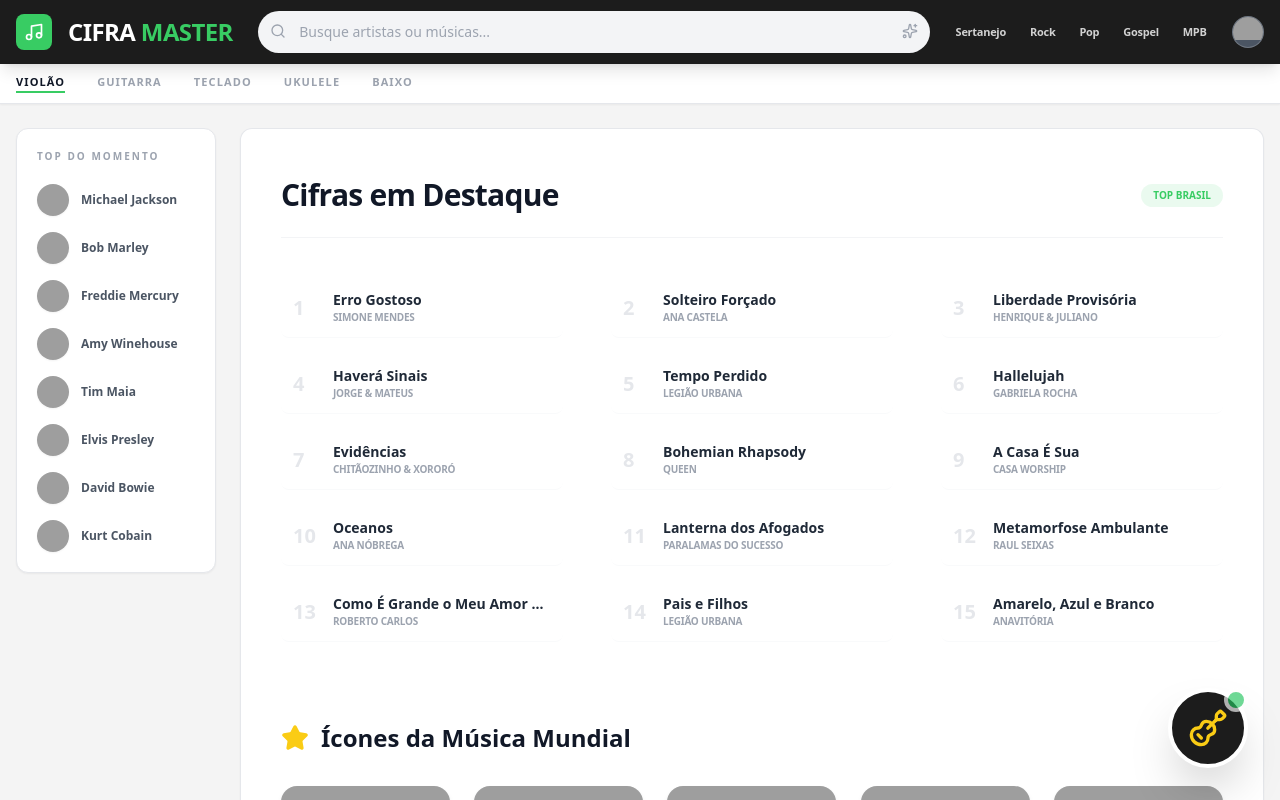
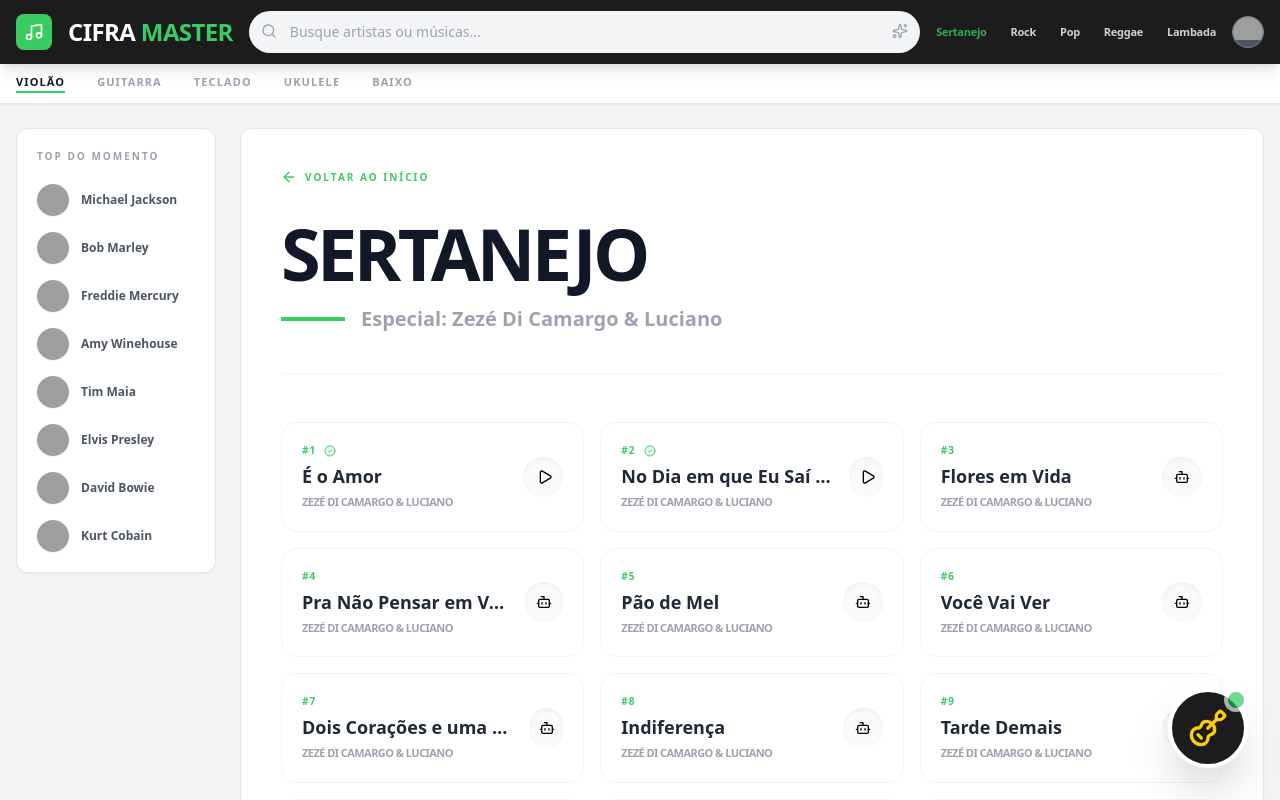
Before and after one commit to thyagomonteiro10/ciframaster, a React (Vite) app: page / in a window 1280 px wide. Both pictures are taken after a click on the button "Sertanejo". Shown: the top 800 px of the page. Built offline with nearby package versions, Linux system fonts and the light colour scheme; grey boxes are pictures that could not be loaded.

Commit message:
feat: Add Zeze Di Camargo & Luciano songs and G#m7 chord
Integrates the first song from Zezé Di Camargo & Luciano, "É o Amor," into the application.
Also includes definitions for the G#m7, C#m7, F#m7, and B7 chords to enhance chord recognition and display capabilities.

```diff
--- a/App.tsx
+++ b/App.tsx
@@ -3,9 +3,9 @@
 import {
   Play, Pause, Grid, Printer, Music, Heart, X, Bot, Link as LinkIcon,
   Globe, ChevronRight, Menu, Search, Video, Settings, ChevronDown,
-  Maximize2, Type as FontIcon, Minus, Plus, Share2, Guitar, Star, Users
+  Maximize2, Type as FontIcon, Minus, Plus, Share2, Guitar, Star, Users, Flame, Disc, ArrowLeft, CheckCircle2
 } from 'lucide-react';
-import { ExtendedSong, POPULAR_ARTISTS, TOP_SONGS, MUSIC_ICONS } from './constants';
+import { ExtendedSong, POPULAR_ARTISTS, TOP_SONGS, MUSIC_ICONS, ZEZE_SONGS } from './constants';
 import { findChordsWithAI } from './services/geminiService';
 import { transposeContent } from './utils/musicUtils';
 import SearchInput from './components/SearchInput';
@@ -13,11 +13,12 @@
 import ChordDiagram from './components/ChordDiagram';
 import JoaoAssistant from './components/JoaoAssistant';
 
-const GENRES = ['Sertanejo', 'Rock', 'Pop', 'Gospel', 'MPB', 'Forró', 'Pagode', 'Samba', 'Heavy Metal', 'Jazz'];
+const GENRES = ['Sertanejo', 'Rock', 'Pop', 'Reggae', 'Lambada', 'Forró', 'MPB', 'Samba', 'Sofrência'];
 const INSTRUMENTS = ['Violão', 'Guitarra', 'Teclado', 'Ukulele', 'Baixo'];
 
 const App: React.FC = () => {
   const [currentSong, setCurrentSong] = useState<ExtendedSong | null>(null);
+  const [selectedGenre, setSelectedGenre] = useState<string | null>(null);
   const [isLoading, setIsLoading] = useState(false);
   const [transposition, setTransposition] = useState(0);
   const [fontSize, setFontSize] = useState(15);
@@ -41,6 +42,7 @@
 
   const handleSongSelect = useCallback((song: ExtendedSong) => {
     setCurrentSong(song);
+    setSelectedGenre(null);
     setTransposition(0);
     setIsJoaoOpen(false);
     window.scrollTo({ top: 0, behavior: 'smooth' });
@@ -54,6 +56,20 @@
     }
     setIsLoading(false);
   }, [handleSongSelect]);
+
+  const handleGenreClick = (genre: string) => {
+    setSelectedGenre(genre);
+    setCurrentSong(null);
+    window.scrollTo({ top: 0, behavior: 'smooth' });
+  };
+
+  const onZezeSongClick = (song: ExtendedSong) => {
+    if (song.content) {
+      handleSongSelect(song);
+    } else {
+      handleSearch(`${song.title} ${song.artist}`);
+    }
+  };
 
   useEffect(() => {
     let interval: any;
@@ -70,11 +86,139 @@
     return transposeContent(currentSong.content, transposition);
   }, [currentSong, transposition]);
 
+  const renderHome = () => (
+    <div className="py-2">
+      <div className="flex items-center justify-between mb-10 border-b border-gray-100 pb-6">
+        <h1 className="text-3xl font-black text-gray-900 tracking-tight flex items-center gap-3">
+          <Disc className="text-[#38cc63] w-8 h-8" /> Ritmos Musicais
+        </h1>
+        <div className="flex gap-2">
+          <span className="px-3 py-1 bg-[#38cc63]/10 text-[10px] font-black rounded-full text-[#38cc63] uppercase tracking-widest flex items-center gap-1.5">
+            <Flame className="w-3 h-3" /> Tendências
+          </span>
+        </div>
+      </div>
+
+      <div className="grid grid-cols-2 sm:grid-cols-3 md:grid-cols-3 lg:grid-cols-3 gap-4 mb-20">
+        {GENRES.map((genre) => (
+          <button
+            key={genre}
+            onClick={() => handleGenreClick(genre)}
+            className="group relative h-24 md:h-32 rounded-2xl overflow-hidden bg-gray-900 shadow-lg hover:shadow-[#38cc63]/20 transition-all border-2 border-transparent hover:border-[#38cc63]"
+          >
+            <div className="absolute inset-0 bg-gradient-to-br from-[#38cc63]/20 to-black opacity-60 group-hover:opacity-40 transition-opacity"></div>
+            <div className="relative h-full flex flex-col items-center justify-center p-4">
+               <span className="text-white font-black text-sm md:text-lg uppercase tracking-widest group-hover:scale-110 transition-transform">
+                 {genre}
+               </span>
+               <div className="w-8 h-0.5 bg-[#38cc63] mt-2 group-hover:w-16 transition-all"></div>
+            </div>
+          </button>
+        ))}
+      </div>
+
+      <div>
+         <h2 className="text-2xl font-black text-gray-900 mb-8 flex items-center gap-3">
+            <Star className="text-yellow-400 w-7 h-7 fill-yellow-400" /> Ícones da Música Mundial
+         </h2>
+         <div className="grid grid-cols-2 sm:grid-cols-3 lg:grid-cols-5 gap-6">
+           {MUSIC_ICONS.map((artist, idx) => (
+             <div key={idx} onClick={() => handleSearch(artist.name)} className="group cursor-pointer">
+                <div className="aspect-square bg-gray-100 rounded-2xl relative overflow-hidden shadow-md mb-3" style={{ contentVisibility: 'auto' }}>
+                    <img
+                      src={`${artist.imageUrl}&w=200&h=200`}
+                      alt={artist.name}
+                      className="w-full h-full object-cover filter grayscale group-hover:grayscale-0 transition-all duration-500"
+                      loading="lazy"
+                      width="200"
+                      height="200"
+                    />
+                    <div className="absolute inset-0 bg-gradient-to-t from-black/60 to-transparent opacity-0 group-hover:opacity-100 transition-opacity flex items-end p-3">
+                       <span className="text-white text-[10px] font-black uppercase tracking-widest">Ver Cifras</span>
+                    </div>
+                </div>
+                <h4 className="font-black text-gray-800 text-[11px] uppercase tracking-tighter group-hover:text-[#38cc63] transition-colors truncate">{artist.name}</h4>
+             </div>
+           ))}
+         </div>
+      </div>
+    </div>
+  );
+
+  const renderGenreView = () => {
+    const isSertanejo = selectedGenre === 'Sertanejo';
+    const artistName = isSertanejo ? 'Zezé Di Camargo & Luciano' : '';
+
+    return (
+      <div className="animate-in fade-in slide-in-from-bottom-4 duration-500">
+        <button
+          onClick={() => setSelectedGenre(null)}
+          className="flex items-center gap-2 text-[10px] font-black text-[#38cc63] uppercase tracking-[0.2em] mb-8 hover:translate-x-[-4px] transition-transform"
+        >
+          <ArrowLeft className="w-4 h-4" /> Voltar ao Início
+        </button>
+
+        <div className="flex flex-col md:flex-row md:items-end justify-between gap-6 mb-12 border-b border-gray-100 pb-10">
+          <div>
+            <h1 className="text-5xl md:text-7xl font-black text-gray-900 tracking-tighter uppercase mb-4">{selectedGenre}</h1>
+            {isSertanejo && (
+              <div className="flex items-center gap-4">
+                 <div className="w-16 h-1 bg-[#38cc63]"></div>
+                 <p className="text-xl font-bold text-gray-400">Especial: {artistName}</p>
+              </div>
+            )}
+          </div>
+          {!isSertanejo && (
+            <p className="text-sm text-gray-400 font-medium max-w-xs">As melhores cifras de {selectedGenre} geradas em tempo real por nossa IA.</p>
+          )}
+        </div>
+
+        {isSertanejo ? (
+          <div className="grid grid-cols-1 md:grid-cols-2 lg:grid-cols-3 gap-4">
+            {ZEZE_SONGS.map((song, idx) => (
+              <div
+                key={song.id}
+                onClick={() => onZezeSongClick(song)}
+                className="group flex items-center justify-between p-5 bg-white border border-gray-100 rounded-2xl hover:border-[#38cc63] hover:shadow-xl hover:shadow-[#38cc63]/5 transition-all cursor-pointer"
+              >
+                <div className="flex flex-col gap-1 min-w-0">
+                  <div className="flex items-center gap-2">
+                    <span className="text-[10px] font-black text-[#38cc63] uppercase tracking-widest">#{idx + 1}</span>
+                    {song.verified && <CheckCircle2 className="w-3 h-3 text-[#38cc63] fill-[#38cc63]/10" title="Cifra Verificada" />}
+                  </div>
+                  <h4 className="font-bold text-gray-800 text-lg truncate pr-4 group-hover:text-[#38cc63] transition-colors">{song.title}</h4>
+                  <p className="text-[11px] text-gray-400 font-bold uppercase tracking-tighter">{song.artist}</p>
+                </div>
+                <div className="w-10 h-10 rounded-full bg-gray-50 flex items-center justify-center group-hover:bg-[#38cc63] group-hover:text-white transition-all shadow-inner">
+                  {song.content ? <Play className="w-4 h-4 ml-1" /> : <Bot className="w-4 h-4" />}
+                </div>
+              </div>
+            ))}
+          </div>
+        ) : (
+          <div className="py-20 text-center">
+            <div className="inline-flex p-6 bg-gray-50 rounded-full mb-6">
+              <Bot className="w-12 h-12 text-[#38cc63]" />
+            </div>
+            <h3 className="text-2xl font-black text-gray-900 mb-4">Pronto para buscar {selectedGenre}?</h3>
+            <p className="text-gray-500 mb-8 max-w-sm mx-auto">Use a barra de busca ou pergunte ao João para encontrar as melhores cifras de {selectedGenre}.</p>
+            <button
+              onClick={() => setIsJoaoOpen(true)}
+              className="px-8 py-3 bg-[#1c1c1c] text-white rounded-xl font-black text-xs uppercase tracking-widest hover:bg-black transition-all shadow-lg"
+            >
+              Pedir ao João
+            </button>
+          </div>
+        )}
+      </div>
+    );
+  };
+
   return (
     <div className="min-h-screen bg-[#f4f4f4] flex flex-col font-sans">
       <header className="bg-[#1c1c1c] text-white sticky top-0 z-[60] h-14 md:h-16 flex items-center shadow-lg">
         <div className="max-w-[1280px] mx-auto w-full px-4 flex items-center justify-between gap-4">
-          <div className="flex items-center gap-4 cursor-pointer" onClick={() => setCurrentSong(null)}>
+          <div className="flex items-center gap-4 cursor-pointer" onClick={() => { setCurrentSong(null); setSelectedGenre(null); }}>
             <div className="bg-[#38cc63] p-2 rounded-lg">
               <Music className="text-white w-5 h-5" />
             </div>
@@ -87,7 +231,7 @@
 
           <div className="hidden lg:flex items-center gap-6 text-[11px] font-bold uppercase tracking-tight opacity-80">
             {GENRES.slice(0, 5).map(g => (
-              <button key={g} className="hover:text-[#38cc63] transition-colors">{g}</button>
+              <button key={g} onClick={() => handleGenreClick(g)} className={`transition-colors ${selectedGenre === g ? 'text-[#38cc63]' : 'hover:text-[#38cc63]'}`}>{g}</button>
             ))}
           </div>
 
@@ -142,58 +286,9 @@
         </aside>
 
         <main className="flex-1 min-w-0 bg-white rounded-t-xl border border-gray-200 border-b-0 p-4 md:p-10 shadow-sm">
-          {!currentSong ? (
-            <div className="py-2">
-              <div className="flex items-center justify-between mb-10 border-b border-gray-100 pb-6">
-                <h1 className="text-3xl font-black text-gray-900 tracking-tight">Cifras em Destaque</h1>
-                <div className="flex gap-2">
-                  <span className="px-3 py-1 bg-[#38cc63]/10 text-[10px] font-black rounded-full text-[#38cc63] uppercase">Top Brasil</span>
-                </div>
-              </div>
-
-              <div className="grid grid-cols-1 md:grid-cols-2 lg:grid-cols-3 gap-x-12 gap-y-4 mb-20">
-                {TOP_SONGS.map((song) => (
-                  <div
-                    key={song.rank}
-                    onClick={() => handleSearch(`${song.title} ${song.artist}`)}
-                    className="flex items-center gap-4 py-3 border-b border-gray-50 cursor-pointer group hover:bg-gray-50 px-3 rounded-lg transition-all"
-                  >
-                    <span className="text-xl font-black text-gray-200 group-hover:text-[#38cc63] w-6 transition-colors">{song.rank}</span>
-                    <div className="flex-1 min-w-0">
-                      <h4 className="font-bold text-gray-800 truncate text-sm">{song.title}</h4>
-                      <p className="text-[10px] text-gray-400 font-bold uppercase tracking-tight">{song.artist}</p>
-                    </div>
-                  </div>
-                ))}
-              </div>
-
-              <div>
-                 <h2 className="text-2xl font-black text-gray-900 mb-8 flex items-center gap-3">
-                    <Star className="text-yellow-400 w-7 h-7 fill-yellow-400" /> Ícones da Música Mundial
-                 </h2>
-                 <div className="grid grid-cols-2 sm:grid-cols-3 lg:grid-cols-5 gap-6">
-                   {MUSIC_ICONS.map((artist, idx) => (
-                     <div key={idx} onClick={() => handleSearch(artist.name)} className="group cursor-pointer">
-                        <div className="aspect-square bg-gray-100 rounded-2xl relative overflow-hidden shadow-md mb-3" style={{ contentVisibility: 'auto' }}>
-                            <img
-                              src={`${artist.imageUrl}&w=200&h=200`}
-                              alt={artist.name}
-                              className="w-full h-full object-cover filter grayscale group-hover:grayscale-0 transition-all duration-500"
-                              loading="lazy"
-                              width="200"
-                              height="200"
-                            />
-                            <div className="absolute inset-0 bg-gradient-to-t from-black/60 to-transparent opacity-0 group-hover:opacity-100 transition-opacity flex items-end p-3">
-                               <span className="text-white text-[10px] font-black uppercase tracking-widest">Ver Cifras</span>
-                            </div>
-                        </div>
-                        <h4 className="font-black text-gray-800 text-[11px] uppercase tracking-tighter group-hover:text-[#38cc63] transition-colors truncate">{artist.name}</h4>
-                     </div>
-                   ))}
-                 </div>
-              </div>
-            </div>
-          ) : (
+          {!currentSong && !selectedGenre && renderHome()}
+          {selectedGenre && !currentSong && renderGenreView()}
+          {currentSong && (
             <div className="w-full animate-in fade-in duration-300">
               <div className="flex flex-wrap items-center gap-2 md:gap-4 mb-10 bg-gray-50 p-3 md:p-5 rounded-2xl border border-gray-200">
                 <div className="flex items-center bg-white border border-gray-200 rounded-xl overflow-hidden shadow-sm">
@@ -226,6 +321,7 @@
               <div className="mb-12">
                 <div className="flex items-center gap-3 mb-4 text-[#38cc63] font-black text-[10px] uppercase tracking-[0.2em]">
                   <Music className="w-4 h-4" /> {currentSong.genre} • {currentSong.tuning || 'Afinação Padrão'}
+                  {currentSong.verified && <span className="ml-2 flex items-center gap-1 text-[#38cc63]"><CheckCircle2 className="w-3 h-3" /> VERIFICADA</span>}
                 </div>
                 <h2 className="text-4xl md:text-6xl font-black text-gray-950 tracking-tight leading-none mb-3 uppercase">{currentSong.title}</h2>
                 <h3 className="text-2xl md:text-3xl font-medium text-gray-400 hover:text-gray-600 transition-colors cursor-pointer">{currentSong.artist}</h3>
@@ -248,19 +344,6 @@
                   ))}
                 </div>
               </div>
-
-              {currentSong.sources && (
-                <div className="mt-24 p-8 bg-gray-50 border border-gray-200 rounded-2xl shadow-inner">
-                  <p className="text-[10px] font-black text-gray-400 uppercase mb-6 tracking-widest">Fontes Verificadas (IA Search)</p>
-                  <div className="grid grid-cols-1 sm:grid-cols-2 gap-4">
-                    {currentSong.sources.map((s, i) => (
-                      <a key={i} href={s.uri} target="_blank" rel="noreferrer" className="bg-white p-4 rounded-xl border border-gray-100 text-xs font-bold text-[#38cc63] hover:shadow-md transition-all flex items-center gap-3">
-                        <LinkIcon className="w-4 h-4 opacity-50" /> <span className="truncate">{s.title}</span>
-                      </a>
-                    ))}
-                  </div>
-                </div>
-              )}
             </div>
           )}
         </main>
@@ -316,7 +399,7 @@
           className="fixed bottom-8 right-8 w-16 h-16 md:w-20 md:h-20 bg-[#1c1c1c] rounded-full flex items-center justify-center shadow-2xl hover:scale-110 active:scale-95 transition-all z-[80] group border-4 border-white"
           aria-label="Abrir assistente João"
         >
-          <Guitar className="text-yellow-400 w-8 h-8 md:w-10 md:h-10 group-hover:rotate-12 transition-transform" />
+          <Guitar className="text-yellow-400 w-8 h-8 md:w-10 md:h-10 transition-transform" />
           <div className="absolute -top-1 -right-1 w-6 h-6 bg-green-500 rounded-full border-4 border-white animate-pulse"></div>
         </button>
       )}
--- a/constants.ts
+++ b/constants.ts
@@ -37,6 +37,11 @@
   'Em': { frets: [0, 2, 2, 0, 0, 0] },
   'Am': { frets: ['x', 0, 2, 2, 1, 0] },
   'Bm': { frets: ['x', 2, 4, 4, 3, 2], barre: 2 },
+  // COMPLEXOS
+  'G#m7': { frets: [4, 6, 4, 4, 4, 4], barre: 4, baseFret: 4 },
+  'C#m7': { frets: ['x', 4, 6, 4, 5, 4], barre: 4, baseFret: 4 },
+  'F#m7': { frets: [2, 4, 2, 2, 2, 2], barre: 2, baseFret: 2 },
+  'B7': { frets: ['x', 2, 1, 2, 0, 2] },
 };
 
 export interface ExtendedSong extends Song {
@@ -45,8 +50,88 @@
   intro?: string;
   imageUrl?: string;
   verified?: boolean;
-  rank?: string;
 }
+
+export const ZEZE_SONGS: ExtendedSong[] = [
+  {
+    id: 'zeze-1',
+    title: 'É o Amor',
+    artist: 'Zezé Di Camargo & Luciano',
+    genre: 'Sertanejo',
+    difficulty: 'Médio',
+    tuning: 'Padrão',
+    originalKey: 'G',
+    verified: true,
+    content: `[Intro]
+e|-------3-------3-------3-------3---|
+B|-----3---3---3---3---3---3---3---3-|
+G|---0-------0-------0-------0-------|
+D|-----------------------------------|
+A|-----------------------------------|
+E|-3---------------------------------|
+
+[G] Eu não vou negar que sou louco por vo[D]cê
+Tô mo[Am]rendo de saudades, sem sa[C]ber o que fa[G]zer
+Eu não vou negar que eu [D]sou o seu a[Em]migo
+Mas eu [Am]quero ser bem mais do que um a[C]migo pra vo[D]cê
+
+[G] Eu não vou negar que a vida é sem gra[D]ça
+Sem o [Am]brilho dos seus olhos, sem o [C]gosto do seu [G]beijo
+Eu não vou negar que eu [D]sou o seu es[Em]cravo
+Mas eu [Am]quero ser bem mais do que um es[C]cravo pra vo[D]cê
+
+[G] É o amor, que meche com minha ca[D]beça e me deixa as[Am]sim
+Que faz eu pensar em vo[C]cê e esque[D]cer de [G]mim
+Que faz eu esquecer que a vida é feita pra vi[D]ver
+Que faz eu acreditar que eu [Am]posso ser fe[C]liz
+A[D]mando vo[G]cê`
+  },
+  {
+    id: 'zeze-2',
+    title: 'No Dia em que Eu Saí de Casa',
+    artist: 'Zezé Di Camargo & Luciano',
+    genre: 'Sertanejo',
+    difficulty: 'Fácil',
+    tuning: 'Padrão',
+    originalKey: 'C',
+    verified: true,
+    content: `[Intro]
+e|-------0-1-0-----------------------|
+B|---1-3-------3-1-0-1---------------|
+G|-0---------------------------------|
+D|-----------------------------------|
+A|-----------------------------------|
+E|-----------------------------------|
+
+No [C]dia em que eu saí de ca[G]sa
+Minha [F]mãe me disse: Fi[C]lho, vem cá
+Pas[F]sou a mão em meus ca[C]belos
+Olhou em meus [G]olhos e começou fa[C]lar
+
+[C]O mundo é grande e o cami[G]nho é deserto
+Mas [F]Deus estará sempre per[C]to
+Aon[F]de quer que vo[C]cê vá
+Olhou em meus [G]olhos e começou fa[C]lar
+
+[C]Por onde você for, eu vou es[G]tar
+Com o meu pen[F]samento a te gui[C]ar
+Não im[F]porta a distân[C]cia que nos sepa[G]ra
+O meu cora[F]ção sem[G]pre vai te a[C]mar`
+  },
+  { id: 'zeze-3', title: 'Flores em Vida', artist: 'Zezé Di Camargo & Luciano', genre: 'Sertanejo', difficulty: 'Médio', content: '' },
+  { id: 'zeze-4', title: 'Pra Não Pensar em Você', artist: 'Zezé Di Camargo & Luciano', genre: 'Sertanejo', difficulty: 'Médio', content: '' },
+  { id: 'zeze-5', title: 'Pão de Mel', artist: 'Zezé Di Camargo & Luciano', genre: 'Sertanejo', difficulty: 'Fácil', content: '' },
+  { id: 'zeze-6', title: 'Você Vai Ver', artist: 'Zezé Di Camargo & Luciano', genre: 'Sertanejo', difficulty: 'Fácil', content: '' },
+  { id: 'zeze-7', title: 'Dois Corações e uma História', artist: 'Zezé Di Camargo & Luciano', genre: 'Sertanejo', difficulty: 'Difícil', content: '' },
+  { id: 'zeze-8', title: 'Indiferença', artist: 'Zezé Di Camargo & Luciano', genre: 'Sertanejo', difficulty: 'Médio', content: '' },
+  { id: 'zeze-9', title: 'Tarde Demais', artist: 'Zezé Di Camargo & Luciano', genre: 'Sertanejo', difficulty: 'Médio', content: '' },
+  { id: 'zeze-10', title: 'Mexe Que Mexe', artist: 'Zezé Di Camargo & Luciano', genre: 'Sertanejo', difficulty: 'Fácil', content: '' },
+  { id: 'zeze-11', title: 'Como Um Anjo', artist: 'Zezé Di Camargo & Luciano', genre: 'Sertanejo', difficulty: 'Médio', content: '' },
+  { id: 'zeze-12', title: 'Fui Eu', artist: 'Zezé Di Camargo & Luciano', genre: 'Sertanejo', difficulty: 'Médio', content: '' },
+  { id: 'zeze-13', title: 'Diz Pro Meu Olhar', artist: 'Zezé Di Camargo & Luciano', genre: 'Sertanejo', difficulty: 'Fácil', content: '' },
+  { id: 'zeze-14', title: 'A Ferro e Fogo', artist: 'Zezé Di Camargo & Luciano', genre: 'Sertanejo', difficulty: 'Difícil', content: '' },
+  { id: 'zeze-15', title: 'Preciso de Você', artist: 'Zezé Di Camargo & Luciano', genre: 'Sertanejo', difficulty: 'Fácil', content: '' },
+];
 
 export const MUSIC_ICONS = [
   { name: 'Michael Jackson', imageUrl: 'https://images.unsplash.com/photo-1619983081563-430f63602796?w=400&h=400&fit=crop' },
@@ -57,13 +142,8 @@
   { name: 'Elvis Presley', imageUrl: 'https://images.unsplash.com/photo-1508700115892-45ecd05ae2ad?w=400&h=400&fit=crop' },
   { name: 'David Bowie', imageUrl: 'https://images.unsplash.com/photo-1526218626217-dc65a29bb444?w=400&h=400&fit=crop' },
   { name: 'Kurt Cobain', imageUrl: 'https://images.unsplash.com/photo-1498038432885-c6f3f1b912ee?w=400&h=400&fit=crop' },
-  { name: 'Janis Joplin', imageUrl: 'https://images.unsplash.com/photo-1511671782779-c97d3d27a1d4?w=400&h=400&fit=crop' },
-  { name: 'Jimi Hendrix', imageUrl: 'https://images.unsplash.com/photo-1511735111819-9a3f7709049c?w=400&h=400&fit=crop' },
-  { name: 'Madonna', imageUrl: 'https://images.unsplash.com/photo-1514525253344-f251357ad165?w=400&h=400&fit=crop' },
   { name: 'Tom Jobim', imageUrl: 'https://images.unsplash.com/photo-1470225620780-dba8ba36b745?w=400&h=400&fit=crop' },
-  { name: 'Legião Urbana', imageUrl: 'https://images.unsplash.com/photo-1521337581100-8ca9a73a5f79?w=400&h=400&fit=crop' },
   { name: 'The Beatles', imageUrl: 'https://images.unsplash.com/photo-1516280440614-37939bbacd81?w=400&h=400&fit=crop' },
-  { name: 'Elis Regina', imageUrl: 'https://images.unsplash.com/photo-1493225255756-d9584f8606e9?w=400&h=400&fit=crop' },
 ];
 
 export const POPULAR_ARTISTS = MUSIC_ICONS.slice(0, 8);
@@ -79,11 +159,6 @@
   { rank: '8', title: 'Bohemian Rhapsody', artist: 'Queen' },
   { rank: '9', title: 'A Casa É Sua', artist: 'Casa Worship' },
   { rank: '10', title: 'Oceanos', artist: 'Ana Nóbrega' },
-  { rank: '11', title: 'Lanterna dos Afogados', artist: 'Paralamas do Sucesso' },
-  { rank: '12', title: 'Metamorfose Ambulante', artist: 'Raul Seixas' },
-  { rank: '13', title: 'Como É Grande o Meu Amor Por Você', artist: 'Roberto Carlos' },
-  { rank: '14', title: 'Pais e Filhos', artist: 'Legião Urbana' },
-  { rank: '15', title: 'Amarelo, Azul e Branco', artist: 'ANAVITÓRIA' },
 ];
 
-export const MOCK_SONGS: ExtendedSong[] = [];
+export const MOCK_SONGS: any[] = [];
```
